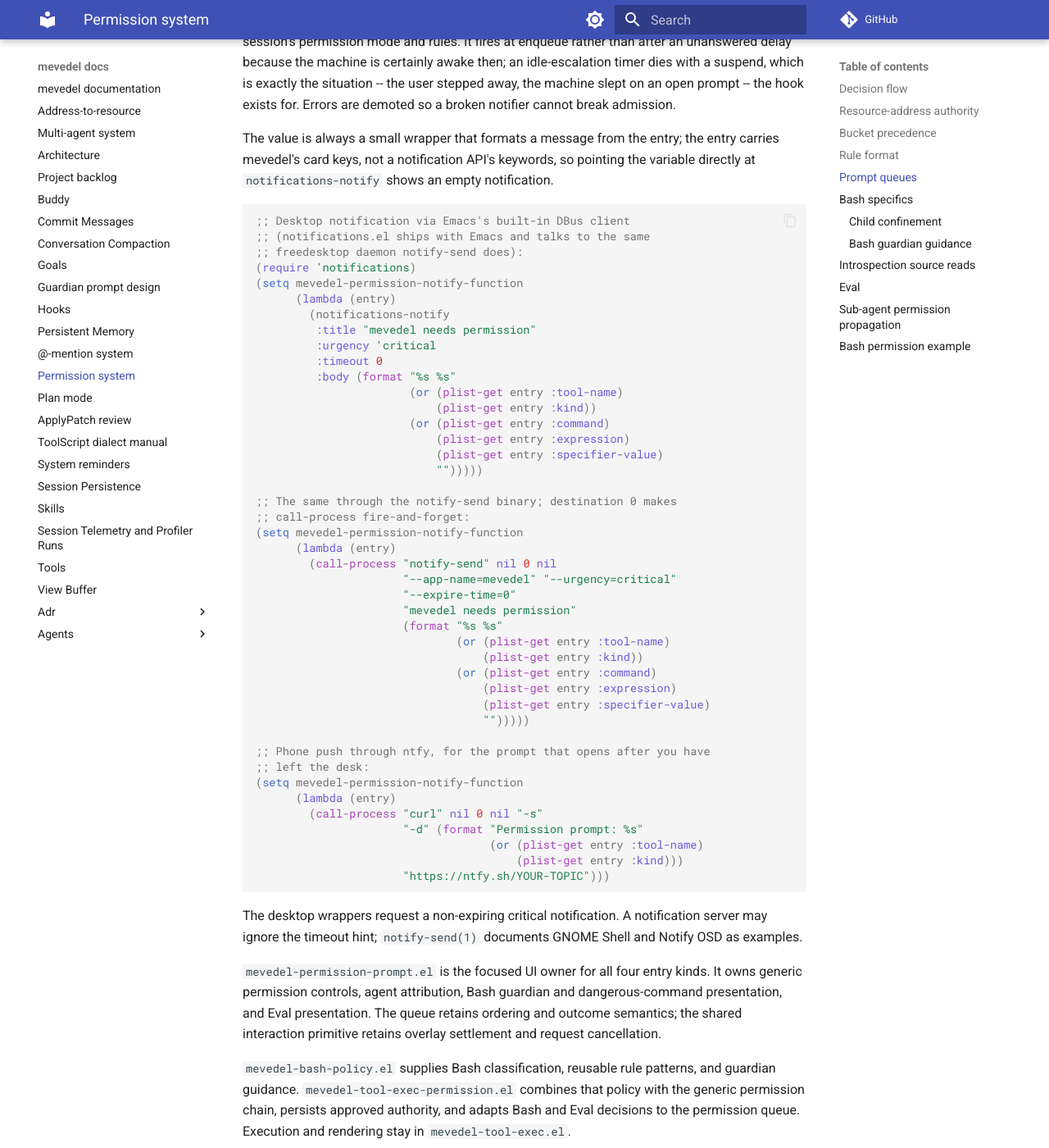
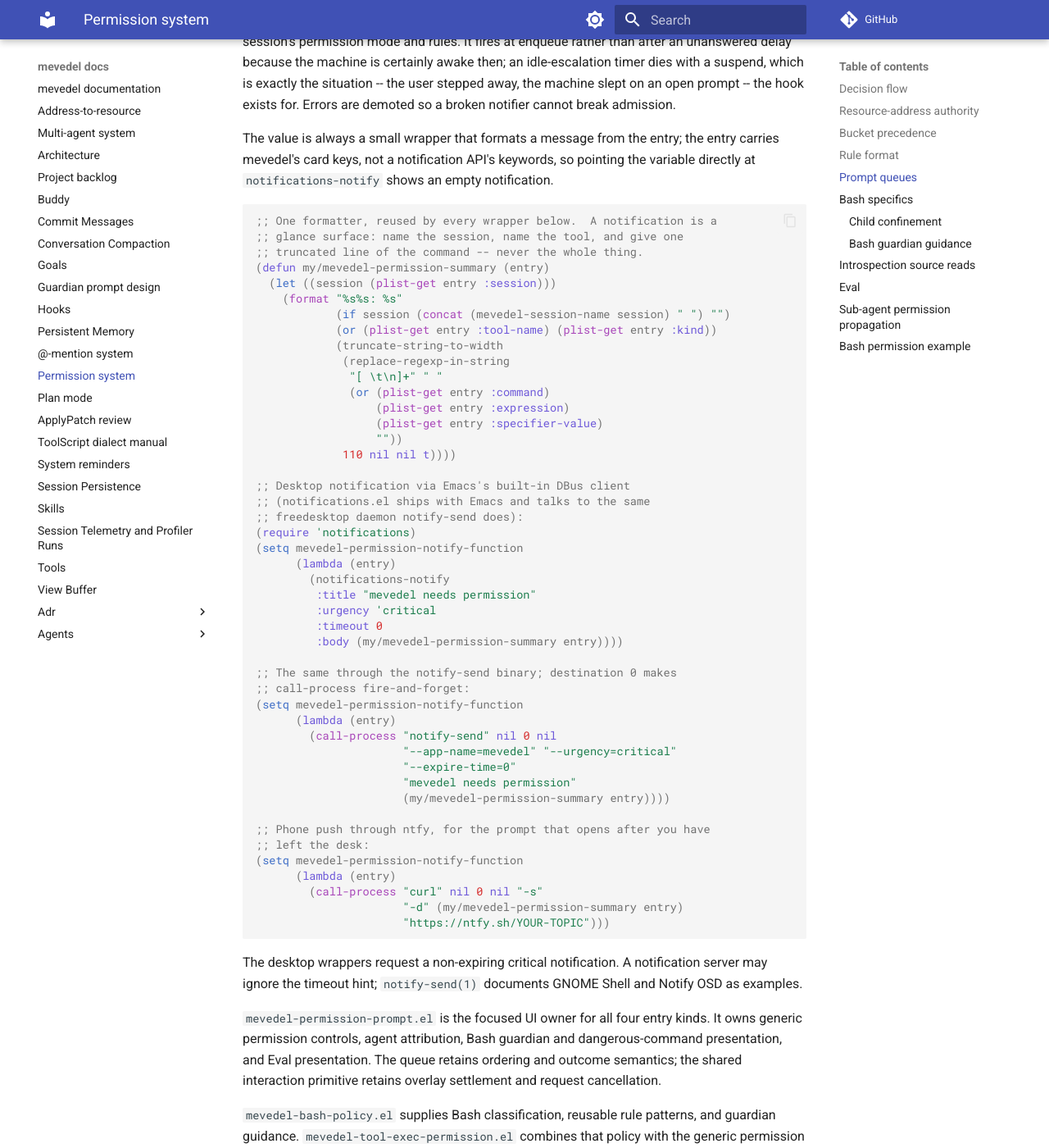
Before and after one commit to FrauH0lle/mevedel, an MkDocs documentation site: the page built from docs/permissions.md, in a window 1280 px wide and 1400 px high, scrolled down 8310 px. Shown: the whole window at 82% size. Built offline with MkDocs 1.6.1 and Material for MkDocs 9.7.7, drawn with Linux system fonts in a browser that asks for light colours; comment, search, counter and statistics services are not loaded.

Commit message:
docs(permissions): Give the notify example a session and one line
The shipped `mevedel-permission-notify-function` wrappers dumped the raw
command into the notification body, which wraps to eight lines on a
freedesktop daemon and still truncates, and never said which session was
waiting. A desktop notification is a glance surface: it has to answer
"which session, and roughly what" so the reader can decide whether to walk
back to the buffer, where the guardian verdict and the full command
already live.

* docs/permissions.md (mevedel-permission-notify-function): Replace the
three duplicated format expressions with one shared
`my/mevedel-permission-summary' helper that names the session from the
entry's `:session', collapses whitespace, and truncates to 110 columns.
The DBus, notify-send, and ntfy wrappers each become a single call.

````diff
--- a/docs/permissions.md
+++ b/docs/permissions.md
@@ -362,6 +362,23 @@ pointing the variable directly at `notifications-notify` shows an empty
 notification.
 
 ```elisp
+;; One formatter, reused by every wrapper below.  A notification is a
+;; glance surface: name the session, name the tool, and give one
+;; truncated line of the command -- never the whole thing.
+(defun my/mevedel-permission-summary (entry)
+  (let ((session (plist-get entry :session)))
+    (format "%s%s: %s"
+            (if session (concat (mevedel-session-name session) " ") "")
+            (or (plist-get entry :tool-name) (plist-get entry :kind))
+            (truncate-string-to-width
+             (replace-regexp-in-string
+              "[ \t\n]+" " "
+              (or (plist-get entry :command)
+                  (plist-get entry :expression)
+                  (plist-get entry :specifier-value)
+                  ""))
+             110 nil nil t))))
+
 ;; Desktop notification via Emacs's built-in DBus client
 ;; (notifications.el ships with Emacs and talks to the same
 ;; freedesktop daemon notify-send does):
@@ -372,13 +389,7 @@ notification.
          :title "mevedel needs permission"
          :urgency 'critical
          :timeout 0
-         :body (format "%s %s"
-                       (or (plist-get entry :tool-name)
-                           (plist-get entry :kind))
-                       (or (plist-get entry :command)
-                           (plist-get entry :expression)
-                           (plist-get entry :specifier-value)
-                           "")))))
+         :body (my/mevedel-permission-summary entry))))
 
 ;; The same through the notify-send binary; destination 0 makes
 ;; call-process fire-and-forget:
@@ -388,22 +399,14 @@ notification.
                       "--app-name=mevedel" "--urgency=critical"
                       "--expire-time=0"
                       "mevedel needs permission"
-                      (format "%s %s"
-                              (or (plist-get entry :tool-name)
-                                  (plist-get entry :kind))
-                              (or (plist-get entry :command)
-                                  (plist-get entry :expression)
-                                  (plist-get entry :specifier-value)
-                                  "")))))
+                      (my/mevedel-permission-summary entry))))
 
 ;; Phone push through ntfy, for the prompt that opens after you have
 ;; left the desk:
 (setq mevedel-permission-notify-function
       (lambda (entry)
         (call-process "curl" nil 0 nil "-s"
-                      "-d" (format "Permission prompt: %s"
-                                   (or (plist-get entry :tool-name)
-                                       (plist-get entry :kind)))
+                      "-d" (my/mevedel-permission-summary entry)
                       "https://ntfy.sh/YOUR-TOPIC")))
 ```
 
````
